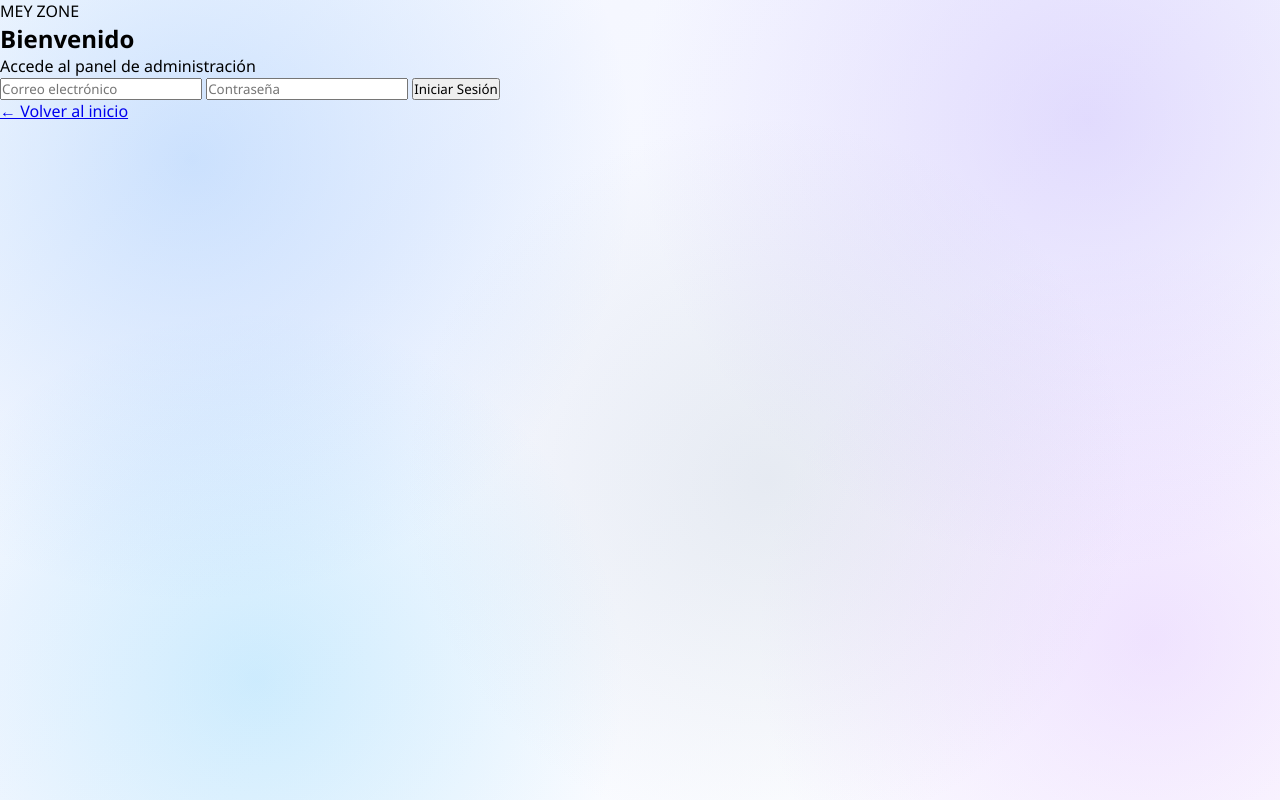
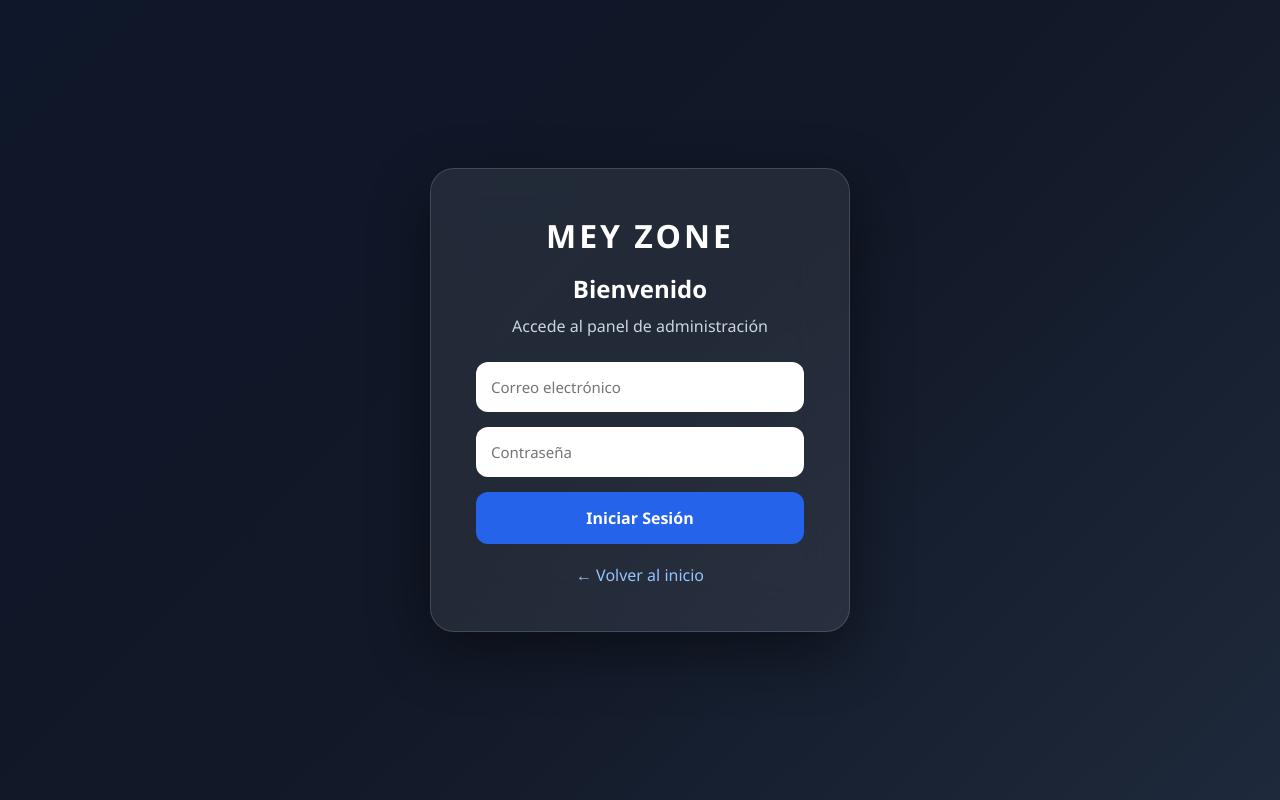
Before and after one commit to Yhulianx/tiendapython, a Flask app: page /login in a window 1280 px wide. Run offline with Flask 3, Linux system fonts and the light colour scheme.

Commit message:
agregando styles login BUENO

```diff
--- a/static/style.css
+++ b/static/style.css
@@ -177,3 +177,113 @@ header{
     background:#333;
     transform:translateY(-2px);
 }
+/* ================= LOGIN ================= */
+
+.login-page{
+    min-height:100vh;
+    display:flex;
+    justify-content:center;
+    align-items:center;
+
+    background:
+        linear-gradient(
+            135deg,
+            #0f172a 0%,
+            #111827 50%,
+            #1e293b 100%
+        );
+}
+
+.login-card{
+    width:420px;
+
+    padding:45px;
+
+    border-radius:24px;
+
+    background:rgba(255,255,255,0.08);
+
+    backdrop-filter:blur(25px);
+
+    border:1px solid rgba(255,255,255,0.15);
+
+    box-shadow:
+        0 20px 60px rgba(0,0,0,0.45);
+
+    text-align:center;
+}
+
+.logo-login{
+    color:white;
+    font-size:2rem;
+    font-weight:700;
+    letter-spacing:3px;
+    margin-bottom:15px;
+}
+
+.login-card h2{
+    color:white;
+    margin-bottom:10px;
+}
+
+.texto-login{
+    color:#cbd5e1;
+    margin-bottom:25px;
+}
+
+.login-card form{
+    display:flex;
+    flex-direction:column;
+    gap:15px;
+}
+
+.login-card input{
+    width:100%;
+    padding:15px;
+
+    border:none;
+    border-radius:12px;
+
+    font-size:15px;
+
+    outline:none;
+}
+
+.login-card button{
+    width:100%;
+
+    padding:15px;
+
+    border:none;
+    border-radius:12px;
+
+    background:#2563eb;
+
+    color:white;
+
+    font-size:16px;
+    font-weight:600;
+
+    cursor:pointer;
+
+    transition:.3s;
+}
+
+.login-card button:hover{
+    background:#1d4ed8;
+    transform:translateY(-2px);
+}
+
+.volver{
+    display:inline-block;
+
+    margin-top:20px;
+
+    color:#93c5fd;
+
+    text-decoration:none;
+}
+
+.volver:hover{
+    text-decoration:underline;
+}
```
